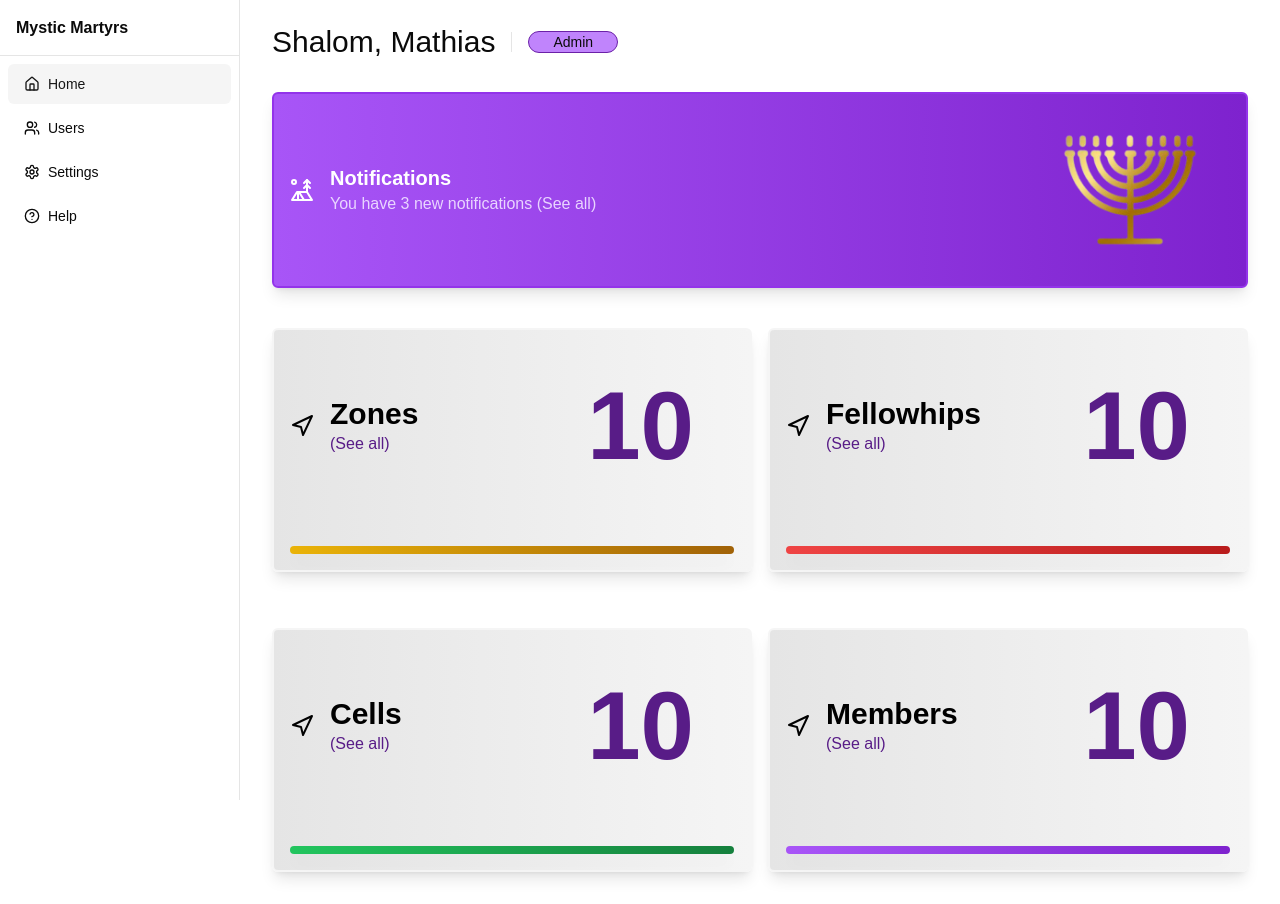
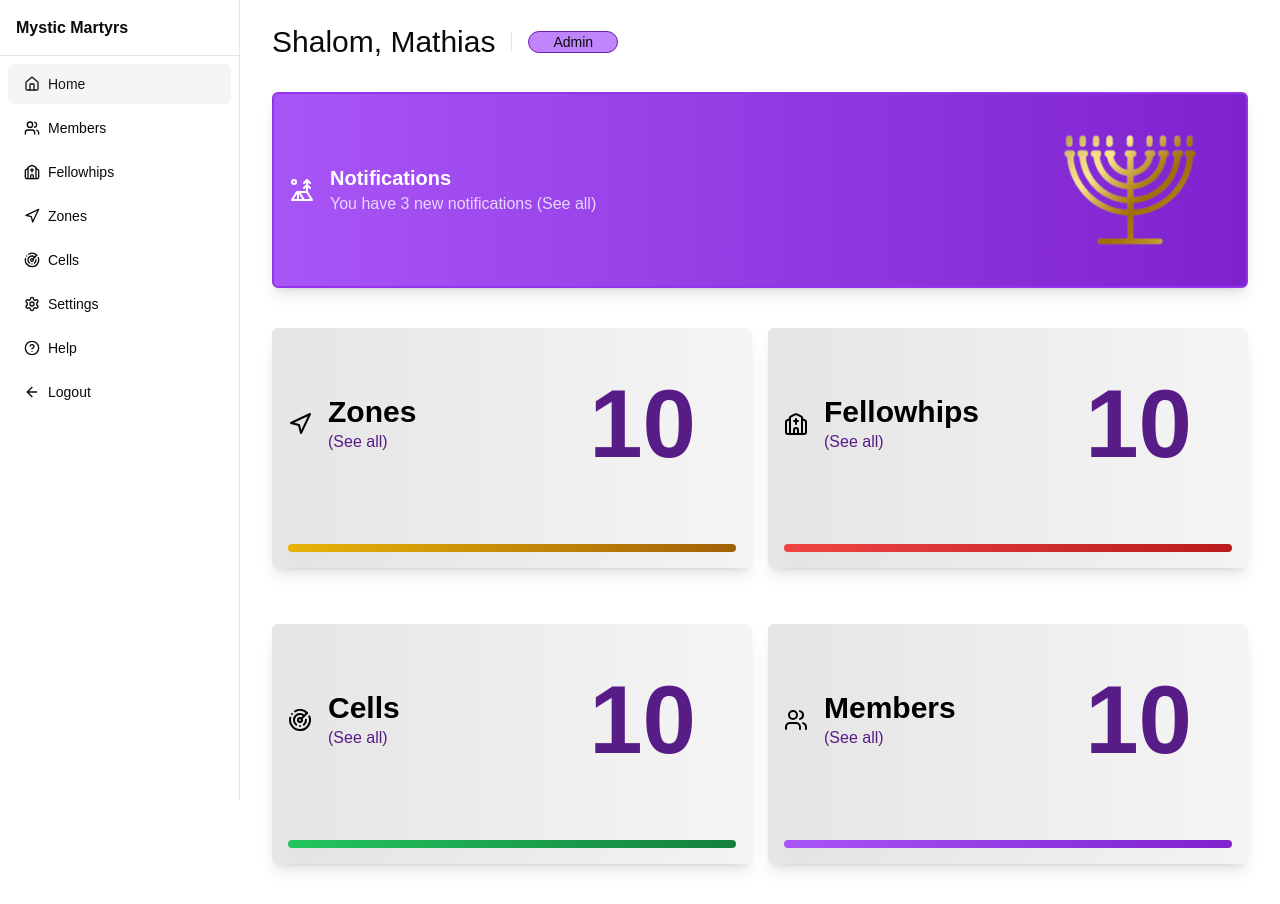
Before and after one commit to mathiaslawson/mystic-martyrs-management-fe, a Next.js app: page / in a window 1280 px wide. Built offline with nearby package versions, Linux system fonts and the light colour scheme.

Commit message:
update: menu items

```diff
--- a/src/app/page.tsx
+++ b/src/app/page.tsx
@@ -1,5 +1,5 @@
 import { Separator } from "@/components/ui/separator";
-import { Navigation, TentTree } from "lucide-react";
+import { ChurchIcon, Navigation, Radar, TentTree, Users } from "lucide-react";
 import Image from "next/image";
 
 export default function Home() {
@@ -13,7 +13,7 @@ export default function Home() {
         </div>
 
         {/* Notify */}
-       <div className="border-2 border-purple-600 p-4 mt-10 rounded-md bg-gradient-to-r from-purple-500 to-purple-700 shadow-lg">
+  <div className="border-2 border-purple-600 p-4 mt-10 rounded-md bg-gradient-to-r from-purple-500 to-purple-700 shadow-lg">
       <div className="flex items-center justify-between h-[20svh]">
         <div className="flex items-center space-x-4 text-white">
           <TentTree className="h-6 w-6" />
@@ -39,7 +39,7 @@ export default function Home() {
         {/* Data */}
   <div className="grid grid-cols-1 md:grid-cols-2 gap-4 ">
 
-  <div className="border-2 border-neutral-100 p-4 mt-10 rounded-md bg-gradient-to-r from-neutral-200 to-neutral-100 shadow-lg">
+  <div className="p-4 mt-10 rounded-md bg-gradient-to-r from-neutral-200 to-neutral-100 shadow-lg">
       <div className="flex items-center justify-between h-[20svh]">
         <div className="flex items-center space-x-4 text-black">
           <Navigation className="h-6 w-6" />
@@ -56,10 +56,10 @@ export default function Home() {
       <div className="border-yellow-600 mt-10 bg-gradient-to-r from-yellow-500 to-yellow-700 shadow-lg w-full h-2 rounded-full"></div>
   </div>
 
-  <div className="border-2 border-neutral-100 p-4 mt-10 rounded-md bg-gradient-to-r from-neutral-200 to-neutral-100 shadow-lg">
+  <div className="p-4 mt-10 rounded-md bg-gradient-to-r from-neutral-200 to-neutral-100 shadow-lg">
       <div className="flex items-center justify-between h-[20svh]">
         <div className="flex items-center space-x-4 text-black">
-          <Navigation className="h-6 w-6" />
+          <ChurchIcon className="h-6 w-6" />
           <div>
             <h2 className="text-3xl font-bold">Fellowhips</h2>
             <p className="text-purple-900">(See all)</p>
@@ -73,10 +73,10 @@ export default function Home() {
       <div className="border-red-600 mt-10 bg-gradient-to-r from-red-500 to-red-700 shadow-lg w-full h-2 rounded-full"></div>
   </div>
 
-   <div className="border-2 border-neutral-100 p-4 mt-10 rounded-md bg-gradient-to-r from-neutral-200 to-neutral-100 shadow-lg">
+   <div className="p-4 mt-10 rounded-md bg-gradient-to-r from-neutral-200 to-neutral-100 shadow-lg">
       <div className="flex items-center justify-between h-[20svh]">
         <div className="flex items-center space-x-4 text-black">
-          <Navigation className="h-6 w-6" />
+          <Radar className="h-6 w-6" />
           <div>
             <h2 className="text-3xl font-bold">Cells</h2>
             <p className="text-purple-900">(See all)</p>
@@ -90,10 +90,10 @@ export default function Home() {
       <div className="border-green-600 mt-10 bg-gradient-to-r from-green-500 to-green-700 shadow-lg w-full h-2 rounded-full"></div>
           </div>
 
-    <div className="border-2 border-neutral-100 p-4 mt-10 rounded-md bg-gradient-to-r from-neutral-200 to-neutral-100 shadow-lg">
+    <div className="p-4 mt-10 rounded-md bg-gradient-to-r from-neutral-200 to-neutral-100 shadow-lg">
       <div className="flex items-center justify-between h-[20svh]">
         <div className="flex items-center space-x-4 text-black">
-          <Navigation className="h-6 w-6" />
+          <Users className="h-6 w-6" />
           <div>
             <h2 className="text-3xl font-bold">Members</h2>
             <p className="text-purple-900">(See all)</p>
--- a/src/components/ui/sidebar.tsx
+++ b/src/components/ui/sidebar.tsx
@@ -1,18 +1,22 @@
 "use client"
 
-import { useState } from "react"
+import React, { useState } from "react"
 import Link from "next/link"
 import { usePathname } from "next/navigation"
 import { Button } from "@/components/ui/button"
 import { ScrollArea } from "@/components/ui/scroll-area"
 import { Sheet, SheetContent, SheetTrigger } from "@/components/ui/sheet"
-import { Home, Settings, Users, HelpCircle, Menu } from "lucide-react"
+import { Home, Settings, Users, HelpCircle, Menu, ArrowLeftIcon, Church, Radar, Navigation } from "lucide-react"
 
 const sidebarItems = [
   { name: "Home", href: "/", icon: Home },
-  { name: "Users", href: "/users", icon: Users },
+  { name: "Members", href: "/members", icon: Users },
+  { name: "Fellowhips", href: "/fellowships", icon: Church },
+  { name: "Zones", href: "/zones", icon: Navigation },
+  { name: "Cells", href: "/cells", icon: Radar },
   { name: "Settings", href: "/settings", icon: Settings },
   { name: "Help", href: "/help", icon: HelpCircle },
+  { name: "Logout", href: "/help", icon: ArrowLeftIcon },
 ]
 
 export default function Sidebar() {
```
